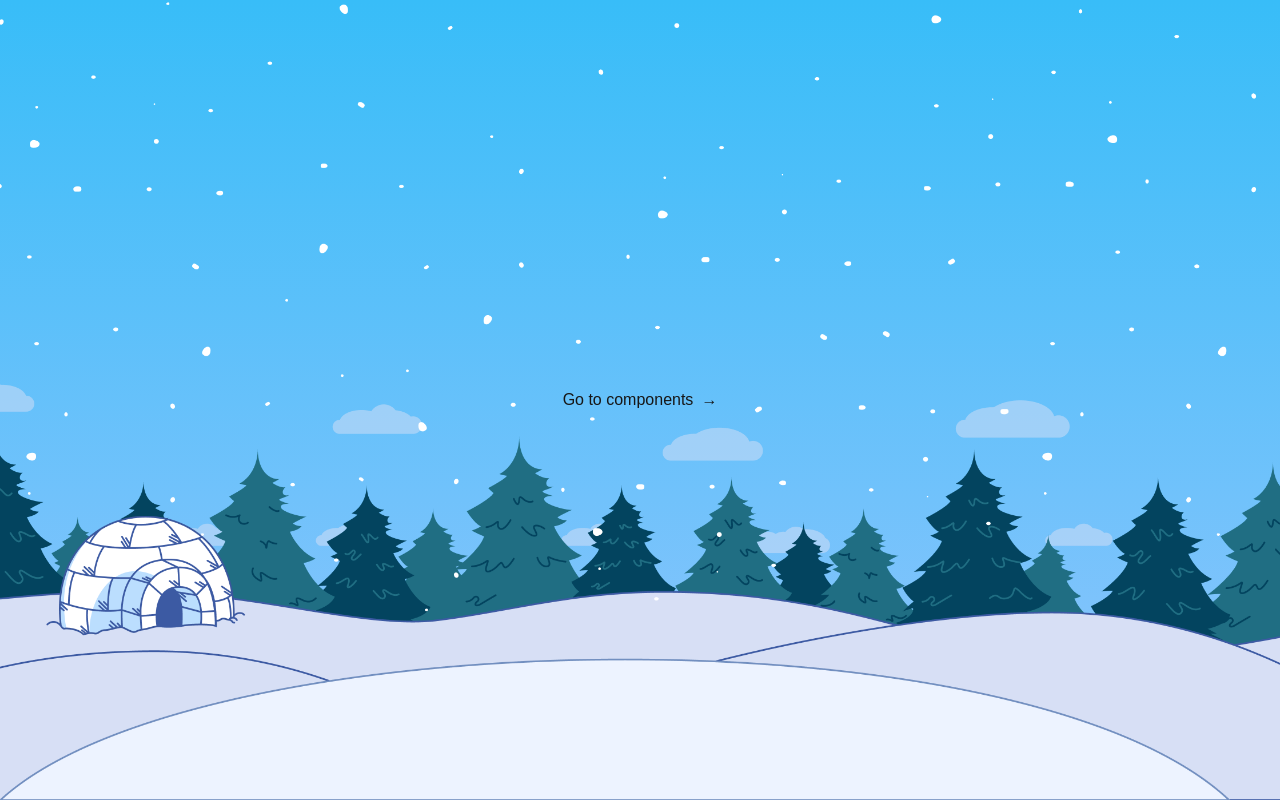
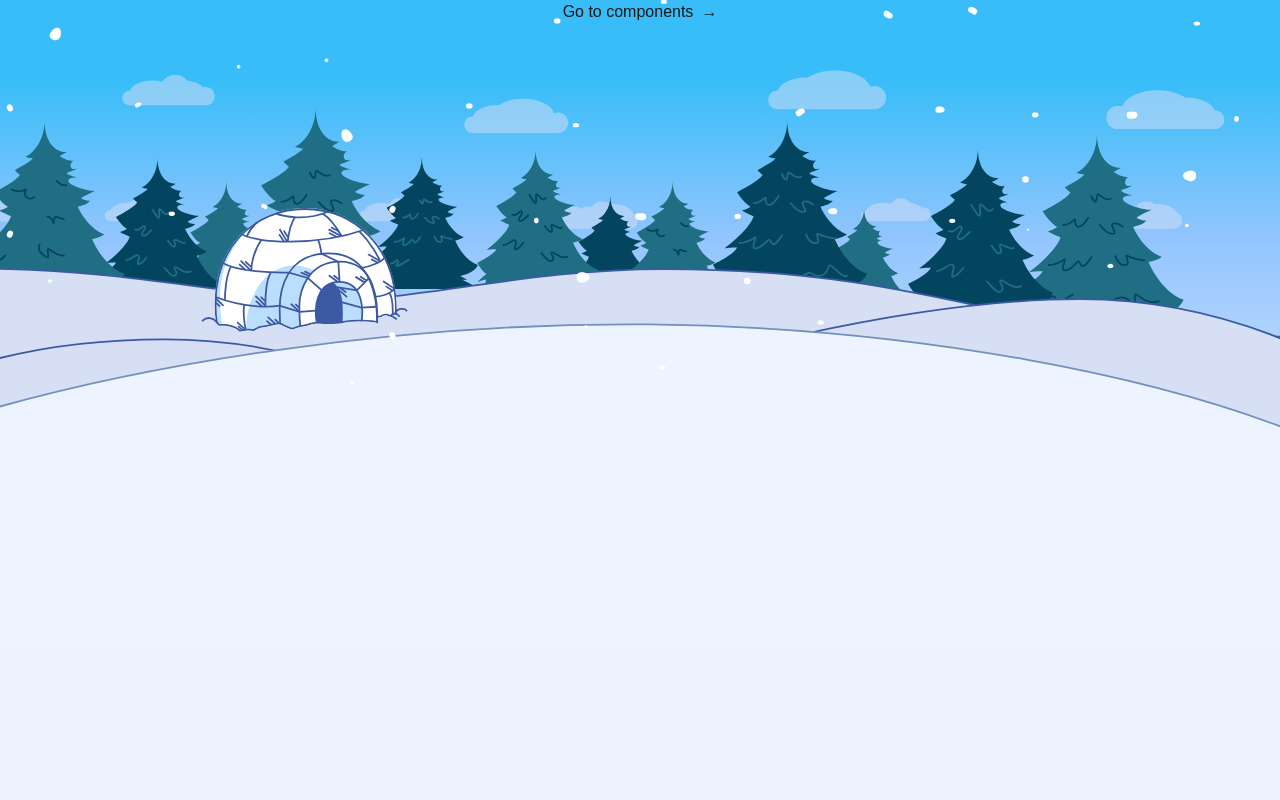
Before and after one commit to gdapps-studio/pudgy-pop-demo, a Next.js app: page / in a window 1280 px wide. Built offline with nearby package versions, Linux system fonts and the light colour scheme.

Commit message:
background image div

```diff
--- a/src/app/layout.tsx
+++ b/src/app/layout.tsx
@@ -20,6 +20,48 @@ export const metadata: Metadata = {
   description: 'Generated by create next app',
 };
 
+function BgImage() {
+  return (
+    <div className="">
+      <Image
+        className="-z-40"
+        src="/bg.png"
+        alt="Background"
+        quality={100}
+        priority
+        fill
+        style={{
+          objectFit: 'cover',
+          objectPosition: '50% 50%',
+        }}
+      />
+      <div className="absolute inset-0 bg-gradient-to-b from-sky-400 to-blue-300 -z-50"></div>
+    </div>
+  );
+}
+
+const getBackgroundImage = (srcSet = '') => {
+  const imageSet = srcSet
+    .split(', ')
+    .map((str) => {
+      const [url, dpi] = str.split(' ');
+      return `url("${url}") ${dpi}`;
+    })
+    .join(', ');
+  return `image-set(${imageSet})`;
+};
+
+const BackgroundSkyGradient = () => (
+  <div className="absolute inset-0 bg-gradient-to-b from-sky-400 from-10% via-blue-300 via-30% to-indigo-50 to-70% -z-50"></div>
+);
+
+const BackgroundImageDiv = (props: { children: React.ReactNode }) => (
+  <div className="bg-main min-h-dvh bg-[40%_-100px] md:bg-[50%_-150px] bg-[length:300%_100%] md:bg-cover bg-no-repeat">
+    <BackgroundSkyGradient />
+    {props.children}
+  </div>
+);
+
 export default function RootLayout({
   children,
 }: Readonly<{
@@ -28,19 +70,7 @@ export default function RootLayout({
   return (
     <html className="min-w-[375px] scroll-smooth" lang="en">
       <body className={`relative ${geistSans.variable} ${geistMono.variable} antialiased`}>
-        <div className="min-h-dvh">
-          <Image
-            className="-z-40"
-            src="/bg.png"
-            alt="Background"
-            layout="fill"
-            objectFit="cover"
-            quality={100}
-            priority
-          />
-          <div className="absolute inset-0 bg-gradient-to-b from-sky-400 to-blue-300 -z-50"></div>
-          {children}
-        </div>
+        <BackgroundImageDiv>{children}</BackgroundImageDiv>
       </body>
     </html>
   );
--- a/src/app/page.tsx
+++ b/src/app/page.tsx
@@ -2,7 +2,7 @@ import Link from 'next/link';
 
 export default function Home() {
   return (
-    <main className="flex flex-col justify-center items-center h-screen">
+    <main className="flex flex-col justify-center items-center">
       <Link href="/components" className="flex items-center group">
         Go to components
         <span className="ml-2 transition-transform duration-300 ease-in-out transform group-hover:translate-x-2">
--- a/tailwind.config.ts
+++ b/tailwind.config.ts
@@ -1,16 +1,19 @@
-import type { Config } from "tailwindcss";
+import type { Config } from 'tailwindcss';
 
 const config: Config = {
   content: [
-    "./src/pages/**/*.{js,ts,jsx,tsx,mdx}",
-    "./src/components/**/*.{js,ts,jsx,tsx,mdx}",
-    "./src/app/**/*.{js,ts,jsx,tsx,mdx}",
+    './src/pages/**/*.{js,ts,jsx,tsx,mdx}',
+    './src/components/**/*.{js,ts,jsx,tsx,mdx}',
+    './src/app/**/*.{js,ts,jsx,tsx,mdx}',
   ],
   theme: {
     extend: {
       colors: {
-        background: "var(--background)",
-        foreground: "var(--foreground)",
+        background: 'var(--background)',
+        foreground: 'var(--foreground)',
+      },
+      backgroundImage: {
+        main: "url('/bg.svg')",
       },
     },
   },
```
Also changed, not shown: public/bg.svg (added).
